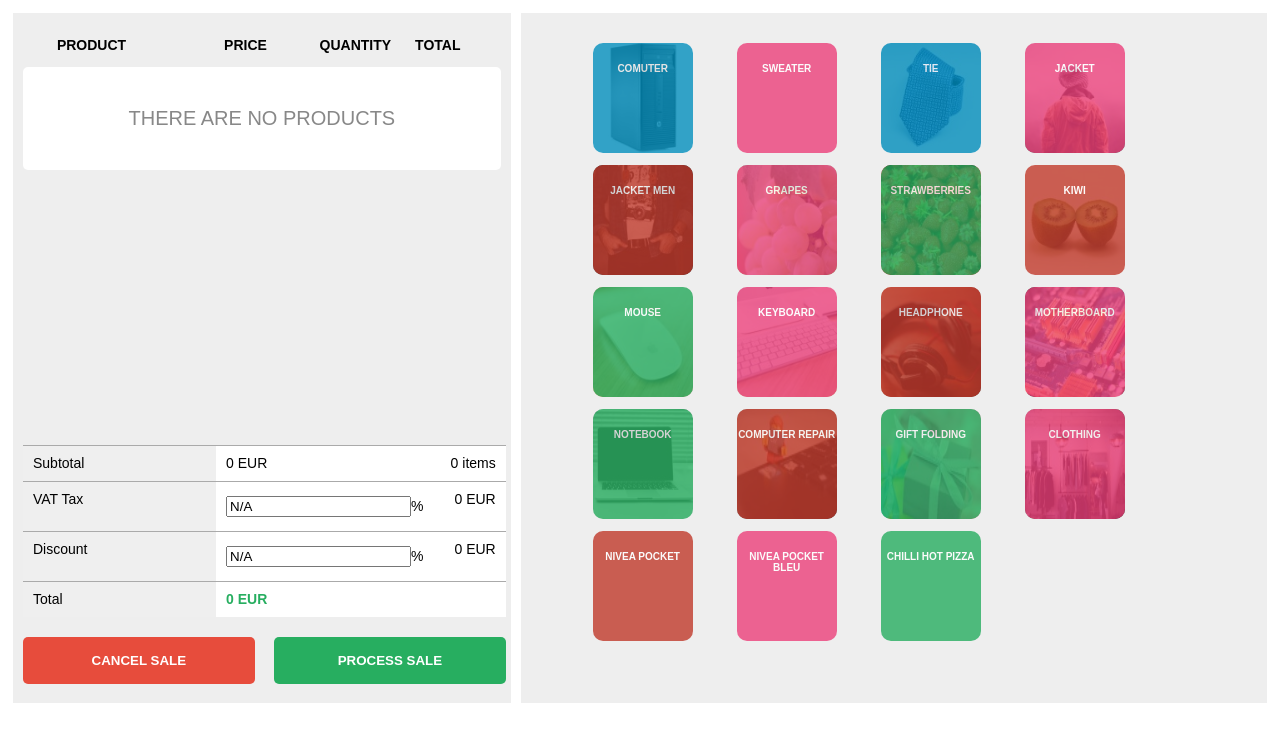
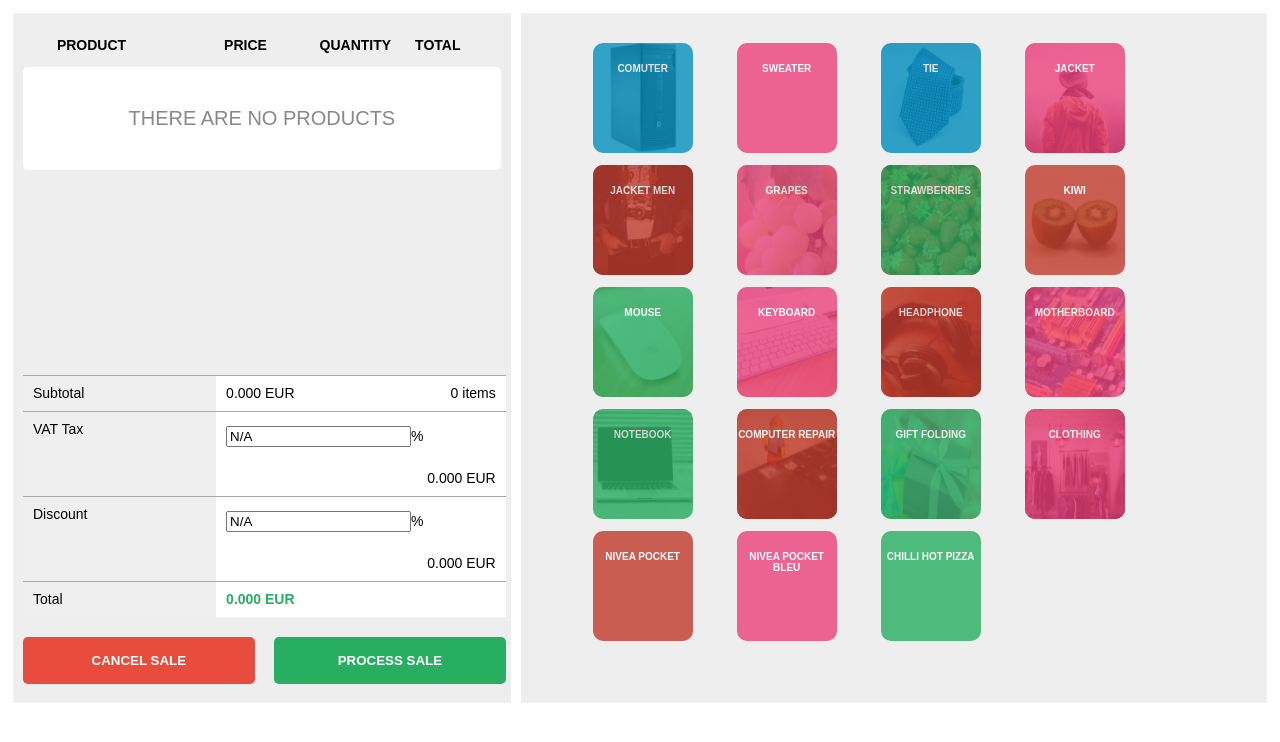
Before and after one commit to CoderBit/point-of-sales, an Angular app: page / in a window 1280 px wide. Shown: the top 742 px of the page. Built offline with nearby package versions, Linux system fonts and the light colour scheme.

Commit message:
format number method added

```diff
--- a/src/app/cart-panel/cart-panel.component.html
+++ b/src/app/cart-panel/cart-panel.component.html
@@ -17,7 +17,7 @@
     <div class="productH">
       <p>{{ catrItem.name }}</p>
     </div>
-    <div class="priceH"><p>{{ catrItem.price }}</p></div>
+    <div class="priceH"><p>{{ formatNumber(catrItem.price) }}</p></div>
     <div class="qtyH">
       <p>
         <i class="fa fa-minus-square" aria-hidden="true" (click)="decrease(catrItem)"></i>
@@ -25,7 +25,7 @@
         <i class="fa fa-plus-square" aria-hidden="true" (click)="increase(catrItem)"></i>
       </p>
     </div>
-    <div class="totalH"><p>{{ catrItem.price * catrItem.count }} INR</p></div>
+    <div class="totalH"><p>{{ formatNumber(catrItem.price * catrItem.count) }} INR</p></div>
   </div>
 </div>
 
@@ -35,7 +35,7 @@
       <p>Subtotal</p>
     </div>
     <div class="cright">
-      <p>{{ cartList.length > 0 ? subtotal : 0.000 }} EUR</p>
+      <p>{{ cartList.length > 0 ? formatNumber(subtotal) : formatNumber(0.000) }} EUR</p>
       <p>{{ cartList.length }} items</p>
     </div>
   </div>
@@ -45,7 +45,7 @@
     </div>
     <div class="cright">
       <p><input type="text" [(ngModel)]="taxPercentage" #taxPercentageRef>%</p>
-      <p>{{ tax }} EUR</p>
+      <p>{{ formatNumber(tax) }} EUR</p>
     </div>
   </div>
   <div class="cartrow">
@@ -54,7 +54,7 @@
     </div>
     <div class="cright">
       <p><input type="text" [(ngModel)]="discountPercentage" #discountPercentageRef>%</p>
-      <p>{{ discount }} EUR</p>
+      <p>{{ formatNumber(discount) }} EUR</p>
     </div>
   </div>
   <div class="cartrow">
@@ -62,7 +62,7 @@
       <p>Total</p>
     </div>
     <div class="cright total">
-      <p>{{ total }} EUR</p>
+      <p>{{ formatNumber(total) }} EUR</p>
       <p></p>
     </div>
   </div>
--- a/src/app/cart-panel/cart-panel.component.ts
+++ b/src/app/cart-panel/cart-panel.component.ts
@@ -56,7 +56,7 @@ export class CartPanelComponent implements OnInit, OnDestroy, AfterViewInit {
     this.productSerive.decreaseItem(catrItem);
   }
 
-  calculateSubtotal() {
+  private calculateSubtotal() {
     if (this.cartList.length > 0) {
       this.subtotal = this.cartList.reduce((acc, cur) => acc + (+cur.price * cur.count), 0);
       if (this.taxPercentage !== 'N/A') {
@@ -69,7 +69,7 @@ export class CartPanelComponent implements OnInit, OnDestroy, AfterViewInit {
     }
   }
 
-  updateTax() {
+  private updateTax() {
     const input = (this.taxPercentageRef.nativeElement as HTMLInputElement);
     const result = fromEvent(input, 'keyup').pipe(debounceTime(700));
     result.subscribe(x => {
@@ -79,7 +79,7 @@ export class CartPanelComponent implements OnInit, OnDestroy, AfterViewInit {
     });
   }
 
-  updateDiscount() {
+  private updateDiscount() {
     const input = (this.discountPercentageRef.nativeElement as HTMLInputElement);
     const result = fromEvent(input, 'keyup').pipe(debounceTime(700));
     result.subscribe(x => {
@@ -99,6 +99,18 @@ export class CartPanelComponent implements OnInit, OnDestroy, AfterViewInit {
     this.total = 0.000;
   }
 
+  formatNumber(num: number) {
+    const numSplit = Math.abs(num).toFixed(3).split('.');
+    let int = numSplit[0];
+    if (int.length > 3) {
+        int = int.substr(0, int.length - 3) + ',' + int.substr(int.length - 3, 3);
+    }
+
+    const dec = numSplit[1];
+
+    return int + '.' + dec;
+  }
+
   ngOnDestroy() {
     this.subscription.unsubscribe();
   }
```
